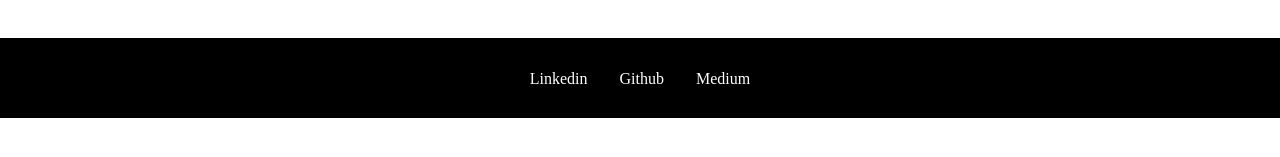
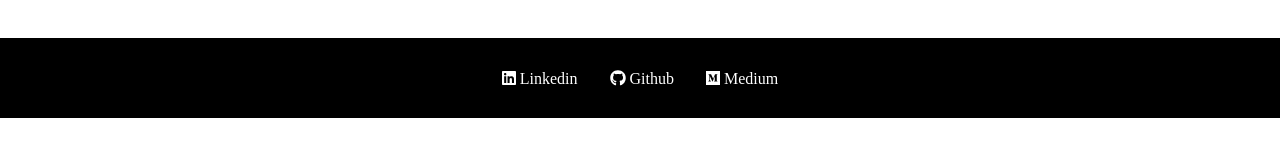
Before and after one commit to Raviikumar001/GoodMovies_mark9, a React (Create React App) app: page / in a window 1280 px wide. Shown: the part 631-788 px from the top of the page. Built offline with nearby package versions, Linux system fonts and the light colour scheme; a web font is replaced by a local one.

Commit message:
added icons and styles

```diff
--- a/package.json
+++ b/package.json
@@ -3,6 +3,10 @@
   "version": "0.1.0",
   "private": true,
   "dependencies": {
+    "@fortawesome/fontawesome-svg-core": "^1.2.36",
+    "@fortawesome/free-brands-svg-icons": "^5.15.4",
+    "@fortawesome/free-solid-svg-icons": "^5.15.4",
+    "@fortawesome/react-fontawesome": "^0.1.15",
     "@testing-library/jest-dom": "^5.14.1",
     "@testing-library/react": "^11.2.7",
     "@testing-library/user-event": "^12.8.3",
--- a/src/App.css
+++ b/src/App.css
@@ -1,5 +1,6 @@
 @import url('https://fonts.googleapis.com/css2?family=Rampart+One&display=swap');
 @import url('https://fonts.googleapis.com/css2?family=Besley:wght@500&display=swap');
+@import url(https://cdn.jsdelivr.net/npm/@fortawesome/fontawesome-free@5.15.4/css/fontawesome.min.css);
 *{
 
   box-sizing: border-box;
--- a/src/App.js
+++ b/src/App.js
@@ -1,7 +1,28 @@
+
 import React from "react";
 import "./App.css";
 import { useState } from "react";
+
+// font-awsome-icons
+
+import {  faMedium,faLinkedin,faGithub } from '@fortawesome/free-brands-svg-icons'
+
+
+import { library } from '@fortawesome/fontawesome-svg-core'
+import { FontAwesomeIcon } from '@fortawesome/react-fontawesome'
+import { faCoffee } from '@fortawesome/free-solid-svg-icons'
+
+
+
+
+
+
+
+
+
 import netli from '../src/images/netfli.jpg'
+
+// import { faMedium } from "@fortawesome/free-brands-svg-icons";
 const bookDB = {
   Marvel: [
     { name: "Doctor Strange", rating: "4/5" },
@@ -36,7 +57,7 @@
     },
     {
       name:"Dolittle",
-      ratin: "3.3/5"
+      rating: "3.3/5"
     }
   ]
 };
@@ -108,13 +129,13 @@
       <nav>
           <ul class="main-footer__links">
               <li class="main-footer__link">
-                  <a href="https://www.linkedin.com/in/ravi-kumar-5ab056143/">Linkedin</a>
+              <FontAwesomeIcon icon={faLinkedin} />    <a href="https://www.linkedin.com/in/ravi-kumar-5ab056143/"> Linkedin</a>
               </li>
               <li class="main-footer__link">
-                  <a href="https://github.com/Raviikumar001">Github</a>
+                <FontAwesomeIcon icon={faGithub} />  <a href="https://github.com/Raviikumar001">Github</a>
               </li>
               <li class="main-footer__link">
-                <a href="#">Medium</a>
+              <FontAwesomeIcon icon={faMedium} /> <a href="https://medium.com/@kumarraviabhi007">Medium</a>
             </li>
           </ul>
       </nav>
--- /dev/null
+++ b/src/components/FontAwsome/index.js
@@ -0,0 +1,5 @@
+import { library } from '@fortawesome/fontawesome-svg-core'
+import { fab, faMedium } from '@fortawesome/free-brands-svg-icons'
+import { } from '@fortawesome/free-solid-svg-icons'
+
+library.add(fa-faMedium)
```
Also changed, not shown: 1 other file (tests, documents, lock files or other folders).
